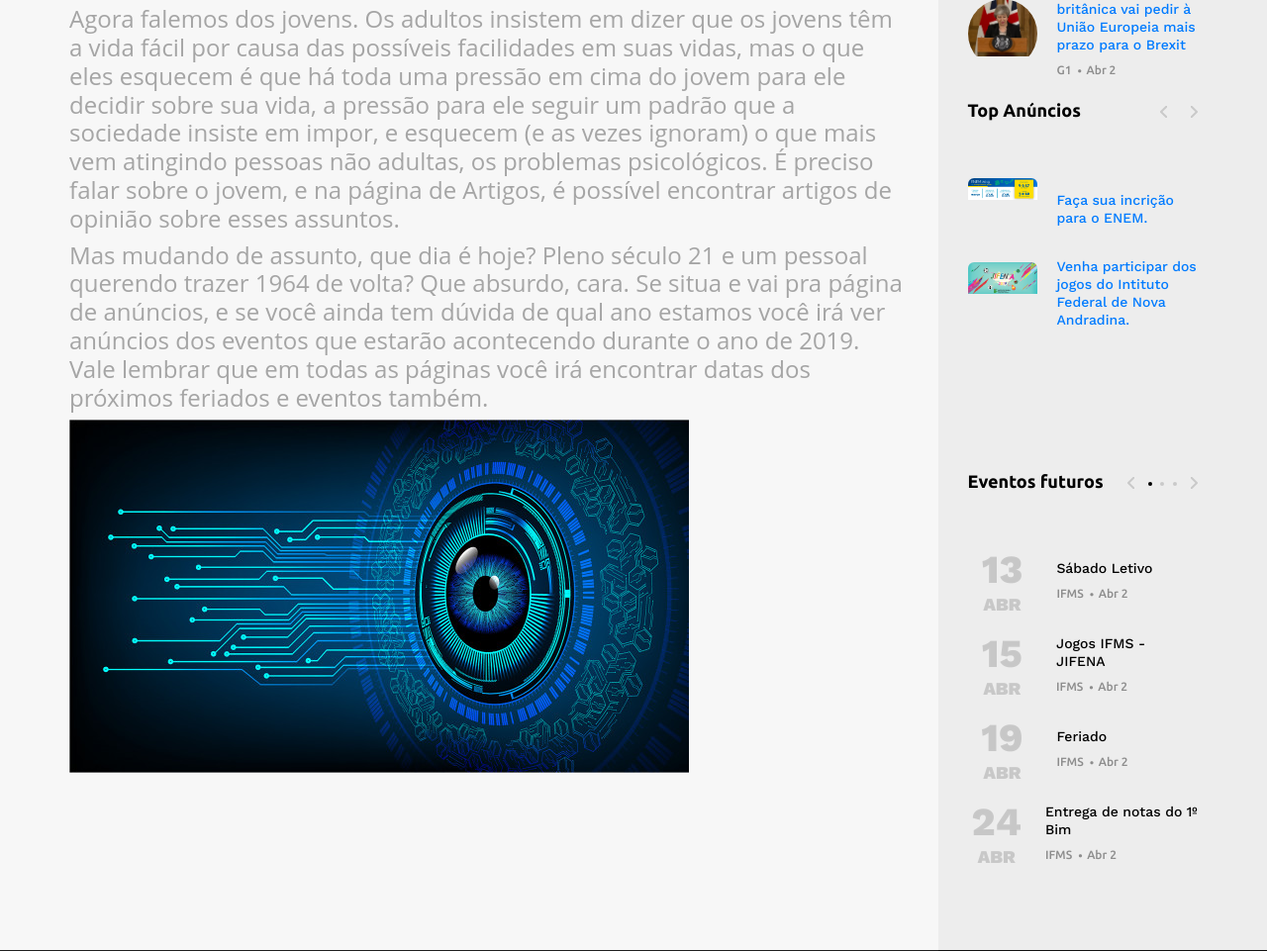
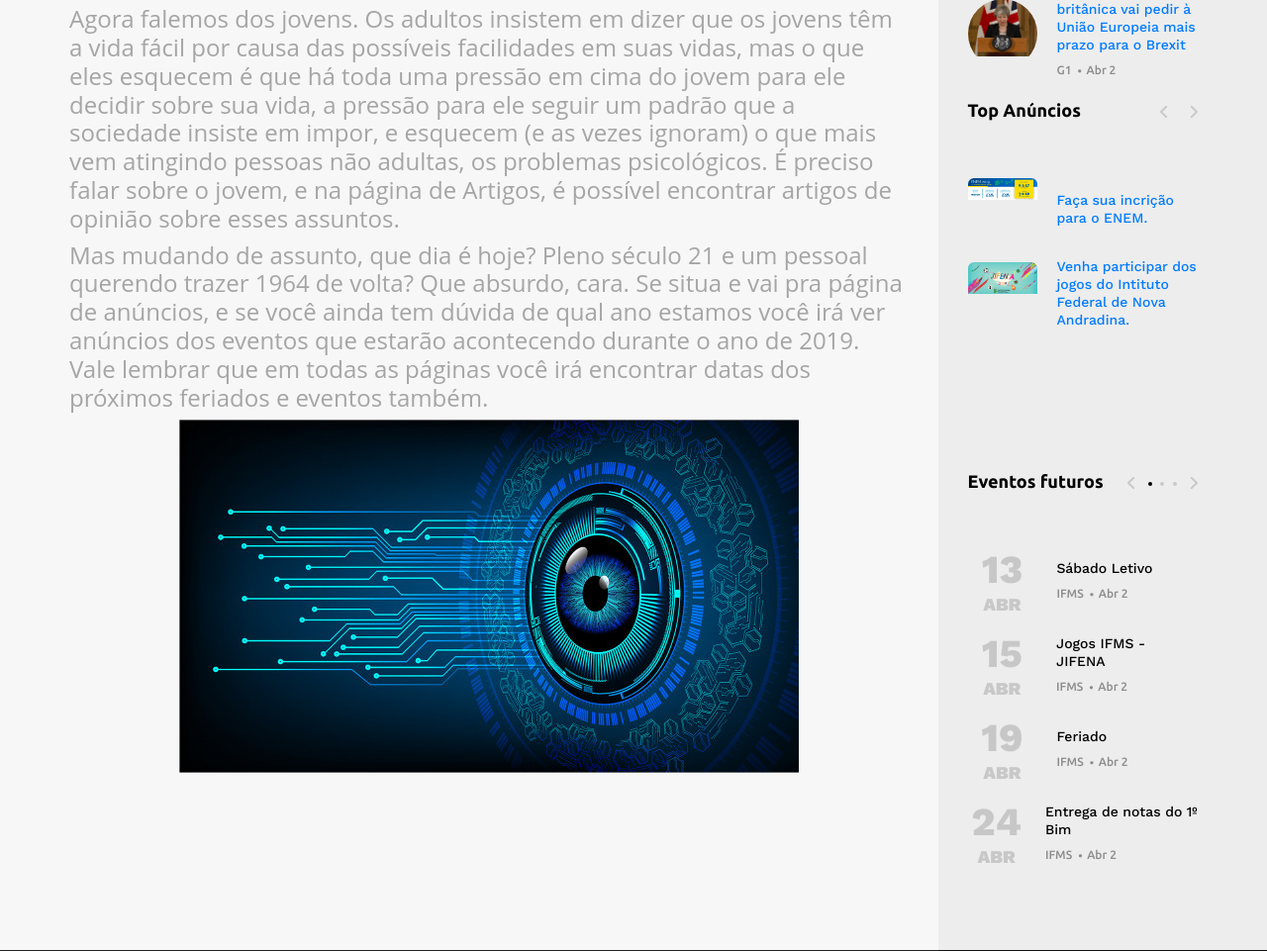
Before and after one commit to isa16/jornal, a PHP site: page / in a window 1280 px wide. Shown: the part 1051-2012 px from the top of the page at 99% size. Run offline with PHP 8.4, Linux system fonts and the light colour scheme.

Commit message:
Finalizando

```diff
--- a/index.html
+++ b/index.html
@@ -142,10 +142,11 @@
                                         </h3>
 
                                 </div>
-                                <figure class="foto">
+                                <div class="foto">
+                                <figure class="text-center">
                                     <img src="public/images/pc.jpg" alt="">
                                 </figure>
-
+                            </div>
 
 
                             </div>
--- a/public/styles/category_responsive.css
+++ b/public/styles/category_responsive.css
@@ -53,6 +53,10 @@
 }
 .foto{
 	align-items: center;
+	display: block;
+	margin-left: auto;
+	margin-right: auto;
+
 }
 
 /************
```
